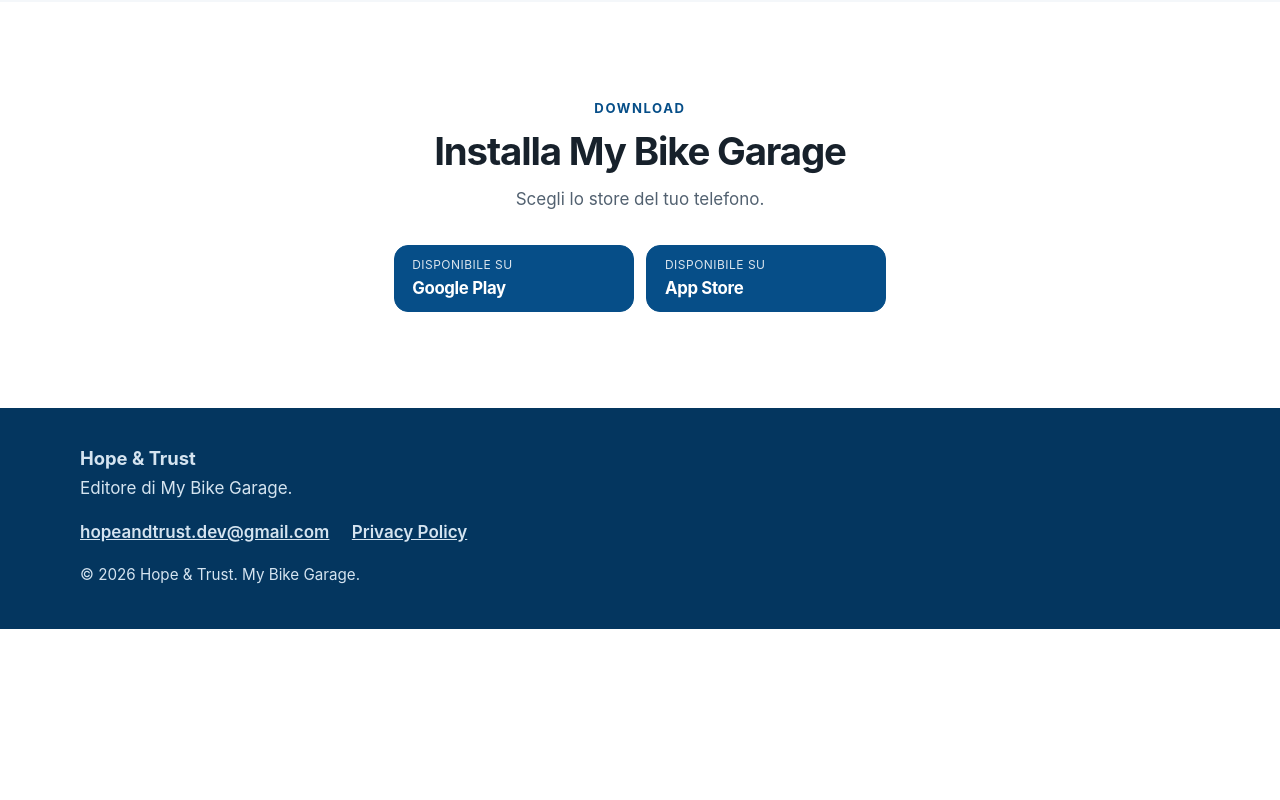
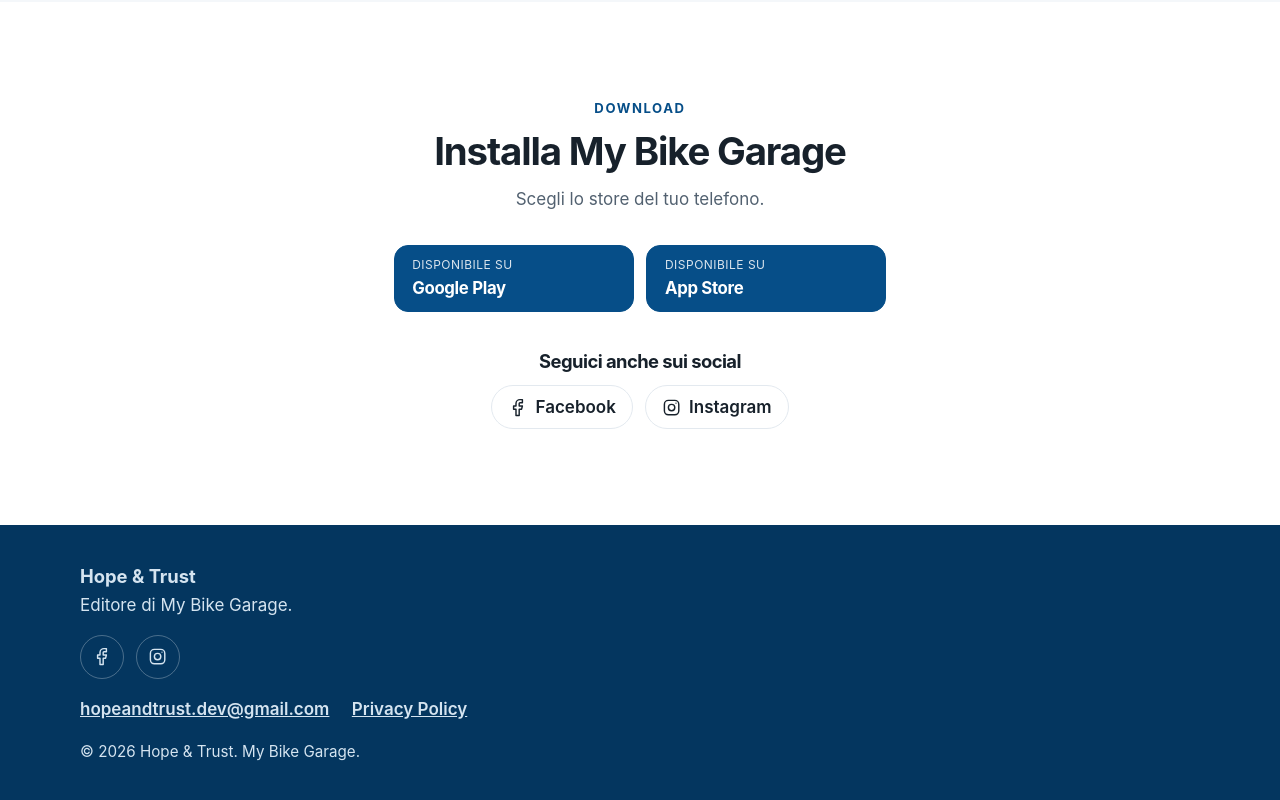
Before and after one commit to RRaymon150/my-bike-garage-website, a plain HTML site: page index.html in a window 1280 px wide. Shown: the part 4530-5330 px from the top of the page. Before the commit the page ends 5159 px from the top, so only its background shows below. Drawn offline with Linux system fonts and the light colour scheme.

Commit message:
Add Facebook and Instagram links to website

```diff
--- a/index.html
+++ b/index.html
@@ -281,6 +281,31 @@
             <span class="visually-hidden"> (si apre in una nuova scheda)</span>
           </a>
         </div>
+        <div class="social-follow">
+          <h2>Seguici anche sui social</h2>
+          <ul class="social-links">
+            <li>
+              <a href="https://www.facebook.com/profile.php?id=61595005487599" target="_blank" rel="noopener noreferrer">
+                <svg viewBox="0 0 24 24" aria-hidden="true" focusable="false">
+                  <path d="M18 2h-3a5 5 0 0 0-5 5v3H7v4h3v8h4v-8h3l1-4h-4V7a1 1 0 0 1 1-1h3z"/>
+                </svg>
+                Facebook
+                <span class="visually-hidden"> (si apre in una nuova scheda)</span>
+              </a>
+            </li>
+            <li>
+              <a href="https://www.instagram.com/mybikegarageapp/" target="_blank" rel="noopener noreferrer">
+                <svg viewBox="0 0 24 24" aria-hidden="true" focusable="false">
+                  <rect x="3" y="3" width="18" height="18" rx="5"/>
+                  <circle cx="12" cy="12" r="4"/>
+                  <circle cx="17.5" cy="6.5" r="0.8"/>
+                </svg>
+                Instagram
+                <span class="visually-hidden"> (si apre in una nuova scheda)</span>
+              </a>
+            </li>
+          </ul>
+        </div>
       </div>
     </section>
   </main>
@@ -291,6 +316,26 @@
         <p class="footer-name">Hope &amp; Trust</p>
         <p>Editore di My Bike Garage.</p>
       </div>
+      <ul class="footer-social">
+        <li>
+          <a href="https://www.facebook.com/profile.php?id=61595005487599" target="_blank" rel="noopener noreferrer">
+            <svg viewBox="0 0 24 24" aria-hidden="true" focusable="false">
+              <path d="M18 2h-3a5 5 0 0 0-5 5v3H7v4h3v8h4v-8h3l1-4h-4V7a1 1 0 0 1 1-1h3z"/>
+            </svg>
+            <span class="visually-hidden">Facebook di My Bike Garage (si apre in una nuova scheda)</span>
+          </a>
+        </li>
+        <li>
+          <a href="https://www.instagram.com/mybikegarageapp/" target="_blank" rel="noopener noreferrer">
+            <svg viewBox="0 0 24 24" aria-hidden="true" focusable="false">
+              <rect x="3" y="3" width="18" height="18" rx="5"/>
+              <circle cx="12" cy="12" r="4"/>
+              <circle cx="17.5" cy="6.5" r="0.8"/>
+            </svg>
+            <span class="visually-hidden">Instagram di My Bike Garage (si apre in una nuova scheda)</span>
+          </a>
+        </li>
+      </ul>
       <ul class="footer-links">
         <li><a data-contact="email" href="mailto:hopeandtrust.dev@gmail.com">hopeandtrust.dev@gmail.com</a></li>
         <li>
--- a/styles.css
+++ b/styles.css
@@ -513,6 +513,87 @@ a.store:hover {
   margin-inline: auto;
 }
 
+.social-follow {
+  margin-top: 2.4rem;
+}
+
+.social-follow h2 {
+  margin-bottom: 0.85rem;
+  font-size: 1.15rem;
+}
+
+.social-links,
+.footer-social {
+  display: flex;
+  flex-wrap: wrap;
+  gap: 0.75rem;
+  margin: 0;
+  padding: 0;
+  list-style: none;
+}
+
+.social-links {
+  justify-content: center;
+}
+
+.social-links a,
+.footer-social a {
+  display: inline-flex;
+  align-items: center;
+  justify-content: center;
+  gap: 0.5rem;
+  min-height: 2.75rem;
+  text-decoration: none;
+}
+
+.social-links a {
+  padding: 0.4rem 1rem;
+  border: 1px solid var(--line);
+  border-radius: 999px;
+  background: white;
+  color: var(--ink);
+  font-weight: 600;
+}
+
+.social-links a:hover {
+  border-color: var(--blue);
+  color: var(--blue);
+}
+
+.social-links svg,
+.footer-social svg {
+  width: 1.2rem;
+  height: 1.2rem;
+  fill: none;
+  stroke: currentColor;
+  stroke-width: 1.8;
+  stroke-linecap: round;
+  stroke-linejoin: round;
+}
+
+.social-links svg circle:last-child,
+.footer-social svg circle:last-child {
+  fill: currentColor;
+  stroke: none;
+}
+
+.footer-social a {
+  width: 2.75rem;
+  border: 1px solid rgba(255, 255, 255, 0.28);
+  border-radius: 999px;
+  color: white;
+}
+
+.footer-social a:hover {
+  border-color: white;
+  background: rgba(255, 255, 255, 0.1);
+  color: white;
+}
+
+.footer-social a:focus-visible {
+  outline-color: white;
+}
+
 .site-footer {
   padding: 2.2rem 0 2.6rem;
   background: var(--blue-dark);
```
